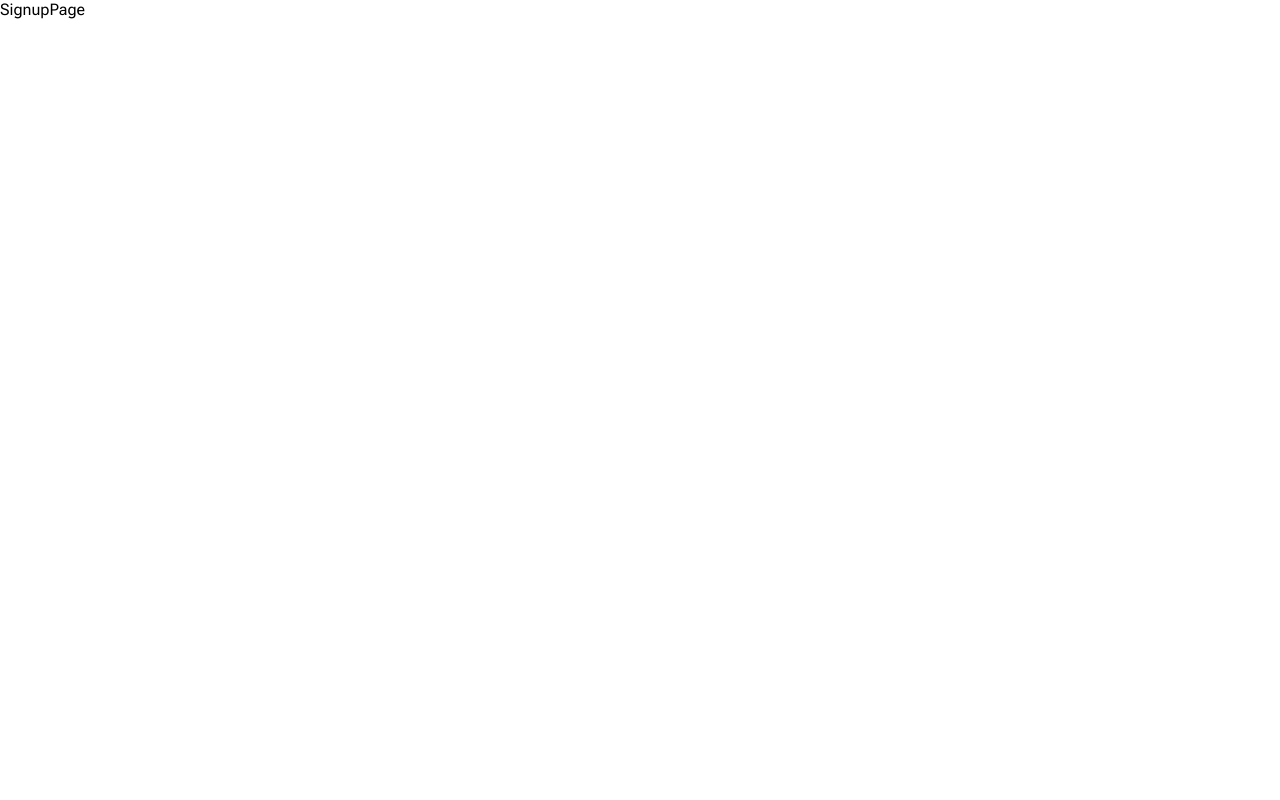
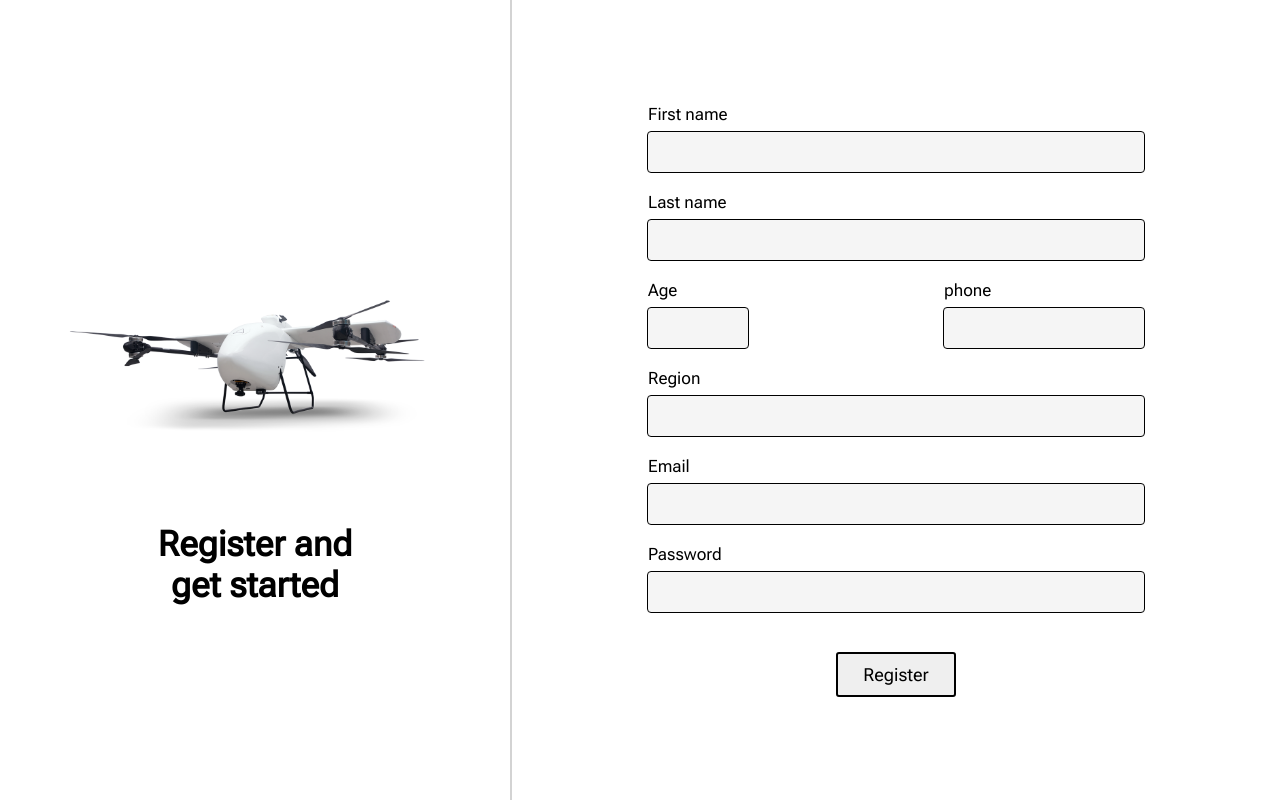
Before and after one commit to Uchenna99/EVOTL, a React (Vite) app: page /signup in a window 1280 px wide. Built offline with nearby package versions, Linux system fonts and the light colour scheme.

Commit message:
working on signup page

```diff
--- a/package.json
+++ b/package.json
@@ -12,6 +12,7 @@
   "dependencies": {
     "react": "^18.3.1",
     "react-dom": "^18.3.1",
+    "react-icons": "^5.4.0",
     "react-intersection-observer": "^9.15.1",
     "react-router-dom": "^7.1.4"
   },
--- a/src/App.css
+++ b/src/App.css
@@ -48,8 +48,8 @@
   align-items: center;
 }
 
-.nav-left > img{
-  width: 100%;
+.nav-left > h2{
+  font-size: 30px;
 }
 
 
@@ -71,17 +71,17 @@
 
 #get-started{
   width: fit-content;
-  height: 40px;
-  border: 2px solid black;
+  height: fit-content;
+  border: 3px solid black;
   border-radius: 5px;
-  padding: 0 20px;
+  padding: 10px 20px;
   display: flex;
   justify-content: center;
   align-items: center;
   text-decoration: none;
   color: black;
   font-size: 18px;
-  font-weight: 500;
+  font-weight: 600;
   transition: 300ms;
 }
 
@@ -144,12 +144,20 @@
   background-color: transparent;
 }
 
+@keyframes wide {
+  0%{ width: 1000px; }
+  5%{ width: 100%; }
+  100%{ width: 100%; }
+}
+
 .page-wrap2{
   width: 100%;
   height: fit-content;
   background-color: white;
   position: relative;
   z-index: 10;
+  animation: wide 1 both linear;
+  animation-timeline: scroll();
 }
 
 .info-section{
@@ -159,8 +167,12 @@
   display: flex;
   justify-content: center;
   align-items: center;
-  gap: 40px;
+  gap: 150px;
   padding: 20px;
+}
+
+.info-section > h2{
+  font-size: 28px;
 }
 
 
--- a/src/Components/Navbar.tsx
+++ b/src/Components/Navbar.tsx
@@ -1,5 +1,4 @@
 import { Link } from "react-router-dom"
-import logo from "../assets/Images/evotl_logo_small.jpg"
 
 const Navbar = () => {
   return (
@@ -7,7 +6,7 @@ const Navbar = () => {
         <div className="navbar-container">
             <div className="laptop-navbar">
                 <div className="nav-left">
-                    <img src={logo} alt="" />
+                    <h2>EVTOL</h2>
                 </div>
 
                 <div className="nav-mid"></div>
--- a/src/Pages/LandingPage.tsx
+++ b/src/Pages/LandingPage.tsx
@@ -19,7 +19,7 @@ const LandingPage = () => {
             <div className="info-section">
               <h2>MEDICAL SUPPLIES, <br/> DRONE DELIVERED ON TIME.</h2>
 
-              <Link id="get-started" to={'/signup'}>
+              <Link id="get-started" to={'/signup'} style={{fontSize:'20px'}}>
                 <p>Get Started</p>
               </Link>
             </div>
--- a/src/Pages/SignupPage.tsx
+++ b/src/Pages/SignupPage.tsx
@@ -1,7 +1,65 @@
+import "../Stylesheets/SignupPage.css"
+import drone from "../assets/Images/Pelican-2.0-Home.png"
+import { FaCircleChevronDown } from "react-icons/fa6";
+import { FaCircleChevronUp } from "react-icons/fa6";
+
 
 const SignupPage = () => {
   return (
-    <div>SignupPage</div>
+    <>
+      <div className="signup-wrap">
+        <div className="signup-left">
+          <img src={drone} alt="" />
+          <h2>Register and <br/> get started</h2>
+        </div>
+
+
+
+        <div className="signup-right">
+          <div className="form-wrap">
+            <div className="input-wrap">
+              <label htmlFor="">First name</label>
+              <input type="text" />
+            </div>
+
+            <div className="input-wrap">
+              <label htmlFor="">Last name</label>
+              <input type="text" />
+            </div>
+
+            <div className="input-wrap2">
+              <div className="input-wrap" style={{width:'fit-content'}}>
+                <label htmlFor="">Age</label>
+                <input type="number" style={{width:'100px'}} />
+              </div>
+
+              <div className="input-wrap" style={{width:'fit-content'}}>
+                <label htmlFor="">phone</label>
+                <input type="number" style={{width:'200px'}} />
+              </div>
+            </div>
+
+            <div className="input-wrap">
+              <label htmlFor="">Region</label>
+              <input type="text" />
+            </div>
+
+            <div className="input-wrap">
+              <label htmlFor="">Email</label>
+              <input type="text" />
+            </div>
+
+            <div className="input-wrap">
+              <label htmlFor="">Password</label>
+              <input type="text" />
+            </div>
+
+            <button className="register">Register</button>
+
+          </div>
+        </div>
+      </div>
+    </>
   )
 }
 
--- /dev/null
+++ b/src/Stylesheets/SignupPage.css
@@ -0,0 +1,111 @@
+.signup-wrap{
+    width: 100%;
+    height: 100vh;
+    background-color: white;
+    display: flex;
+}
+
+
+.signup-left{
+    width: 40%;
+    height: 100%;
+    border-right: 2px solid lightgray;
+    display: flex;
+    flex-direction: column;
+    justify-content: center;
+    align-items: center;
+}
+
+.signup-left > img{
+    width: 100%;
+}
+
+.signup-left > h2{
+    text-align: center;
+    font-size: 35px;
+}
+
+
+
+
+.signup-right{
+    width: 60%;
+    height: 100%;
+    display: flex;
+    justify-content: center;
+    padding: 30px 20px;
+}
+
+.form-wrap{
+    width: 500px;
+    height: 100%;
+    /* background-color: pink; */
+    padding: 2px;
+    display: flex;
+    flex-direction: column;
+    justify-content: center;
+    align-items: center;
+    gap: 20px;
+    overflow-y: scroll;
+}
+
+.form-wrap::-webkit-scrollbar{
+    visibility: hidden;
+}
+
+.input-wrap{
+    width: 100%;
+    height: fit-content;
+    display: flex;
+    flex-direction: column;
+    gap: 8px;
+}
+
+.input-wrap > label{
+    font-size: 17px;
+}
+
+.input-wrap > input{
+    width: 100%;
+    height: 40px;
+    border: none;
+    outline: 1px solid black;
+    border-radius: 3px;
+    background-color: whitesmoke;
+    padding: 0 15px;
+    font-size: 18px;
+}
+
+@keyframes input {
+    from{outline: 1px solid black;}
+    to{outline: 3px solid black;}
+}
+
+.input-wrap > input:focus{
+    animation: input 300ms 1 forwards linear;
+}
+
+.input-wrap2{
+    width: 100%;
+    height: fit-content;
+    display: flex;
+    justify-content: space-between;
+}
+
+
+button.register{
+    width: fit-content;
+    height: fit-content;
+    padding: 10px 25px;
+    font-size: 18px;
+    border: 2px solid black;
+    border-radius: 3px;
+    transition: 300ms;
+    margin-top: 20px;
+}
+
+button.register:hover{
+    cursor: pointer;
+    background-color: black;
+    color: white;
+}
```
Also changed, not shown: 1 other file (tests, documents, lock files or other folders).
